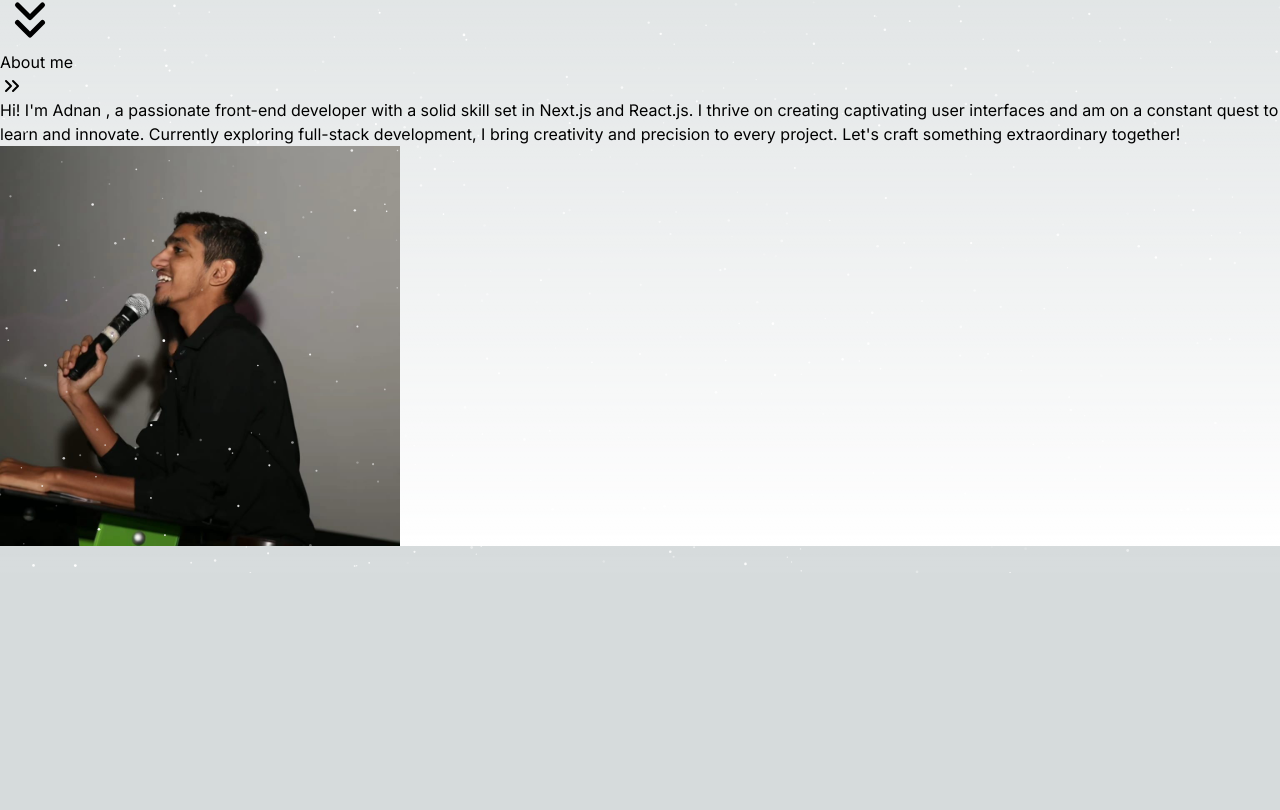
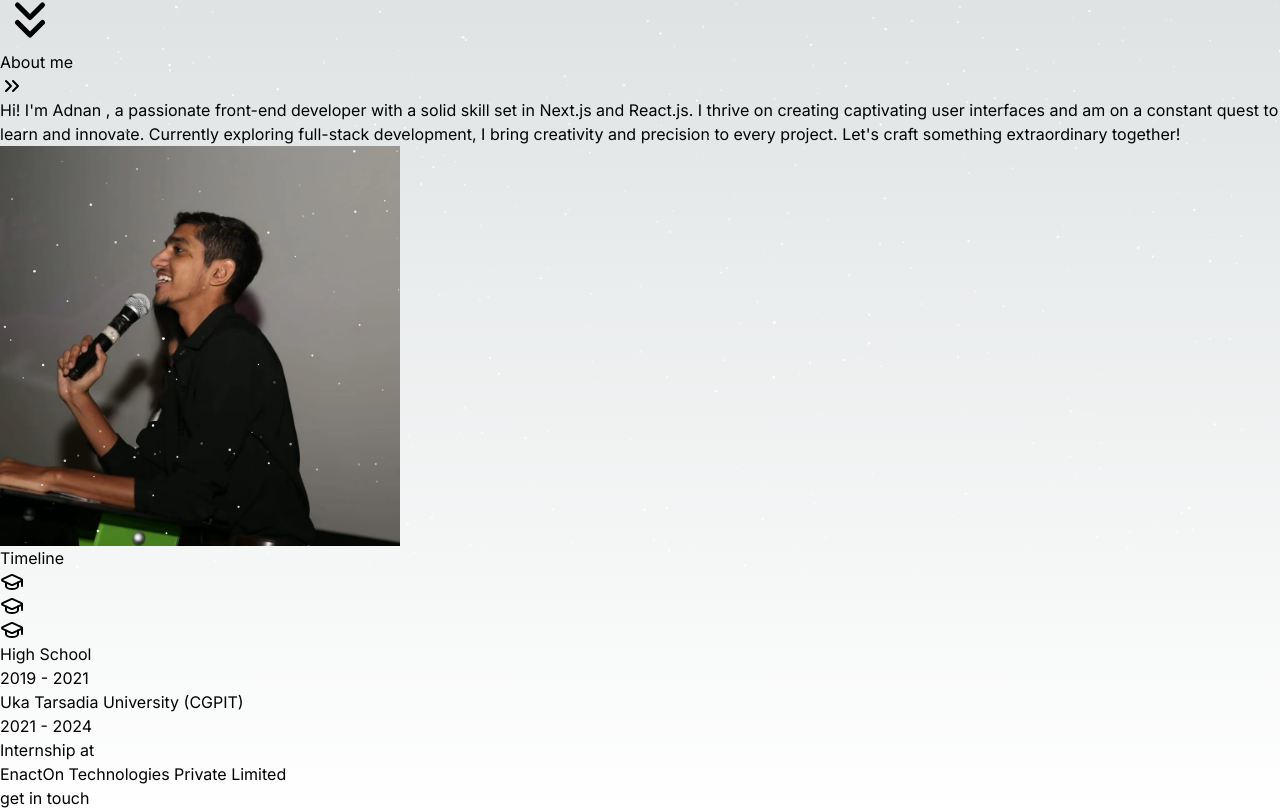
Before and after one commit to Adnanarodiya/Portfolio, a Next.js app: page / in a window 1280 px wide. Shown: the part 227-1037 px from the top of the page. Before the commit the page ends 800 px from the top, so only its background shows below. Built offline with nearby package versions, Linux system fonts and the light colour scheme.

Commit message:
Update import paths in code

```diff
--- a/src/app/components/aceternity/sparkles.tsx
+++ b/src/app/components/aceternity/sparkles.tsx
@@ -6,7 +6,7 @@ import Particles, { initParticlesEngine } from "@tsparticles/react";
 import type { Container, Engine } from "@tsparticles/engine";
 import { loadSlim } from "@tsparticles/slim";
 import { motion, useAnimation } from "framer-motion";
-import { cn } from "../../../../utils/cn";
+import { cn } from "@/utils/cn";
 
 type ParticlesProps = {
   id?: string;
--- a/src/app/components/navbar.tsx
+++ b/src/app/components/navbar.tsx
@@ -1,6 +1,6 @@
 import { Caveat } from "next/font/google";
 import React from "react";
-import { cn } from "../../../utils/cn";
+import { cn } from "@/utils/cn";
 const caveat = Caveat({ subsets: ["latin"] });
 
 export default function Navbar() {
--- a/src/app/page.tsx
+++ b/src/app/page.tsx
@@ -1,4 +1,4 @@
-import { ChevronsDown, ChevronsRight } from "lucide-react";
+import { ChevronsDown, ChevronsRight, GraduationCap } from "lucide-react";
 import { SparklesCore } from "./components/aceternity/sparkles";
 import Image from "next/image";
 
@@ -18,7 +18,6 @@ export default function Home() {
           particleColor="#FFFFFF"
         />
       </div>
-
       <div className="w-11/12 p-8  flex mx-auto h-screen flex-col justify-center">
         <div>
           <h3 className="text-2xl font-semibold ">
@@ -65,6 +64,42 @@ export default function Home() {
           </div>
         </div>
       </div>
+      <div className="w-11/12 px-8 py-4 mx-auto flex items-center h-[calc(100vh-10rem)] flex-col relative mt-14">
+        <h2 className="text-4xl font-bold mb-8">Timeline</h2>
+        <div className="relative ">
+          <div className="border-4 border-white absolute rounded-3xl left-2/4 -translate-x-2/4 h-96 right-2"></div>
+          <div className="absolute p-4 bg-base-200 rounded-full left-2/4 -translate-x-2/4">
+            <GraduationCap />
+          </div>
+          <div className="absolute p-4 bg-base-200 rounded-full top-48 left-2/4 -translate-x-2/4">
+            <GraduationCap />
+          </div>
+          <div className="absolute p-4 bg-base-200 rounded-full top-[384px] left-2/4 -translate-x-2/4">
+            <GraduationCap />
+          </div>
+        </div>
+        <div className="card rounded-tl-3xl rounded-tr-none rounded-bl-none rounded-br-rounded-tr-3xl  w-64 bg-base-200  right-44 top-8">
+          <div className="card-body">
+            <h2 className="card-title">High School</h2>
+            <p>2019 - 2021</p>
+          </div>
+        </div>
+        <div className="card rounded-tr-3xl rounded-tl-none rounded-br-none rounded-bl-rounded-tr-3xl  w-64 bg-base-200  left-44 top-24">
+          <div className="card-body">
+            <h2 className="card-title  ">Uka Tarsadia University (CGPIT)</h2>
+            <p>2021 - 2024</p>
+          </div>
+        </div>
+        <div className="card rounded-tl-3xl rounded-tr-none rounded-bl-none rounded-br-rounded-tr-3xl  w-64 bg-base-200  right-44 top-36">
+          <div className="card-body">
+            <h2 className="card-title">Internship at</h2>
+            <p>EnactOn Technologies Private Limited</p>
+          </div>
+        </div>
+      </div>
+      <div className="w-11/12 px-8 py-4 mx-auto flex items-center h-[calc(100vh-10rem)] flex-col">
+        get in touch
+      </div>
     </div>
   );
 }
```
Also changed, not shown: src/utils/cn.ts (renamed from utils/cn.ts).
